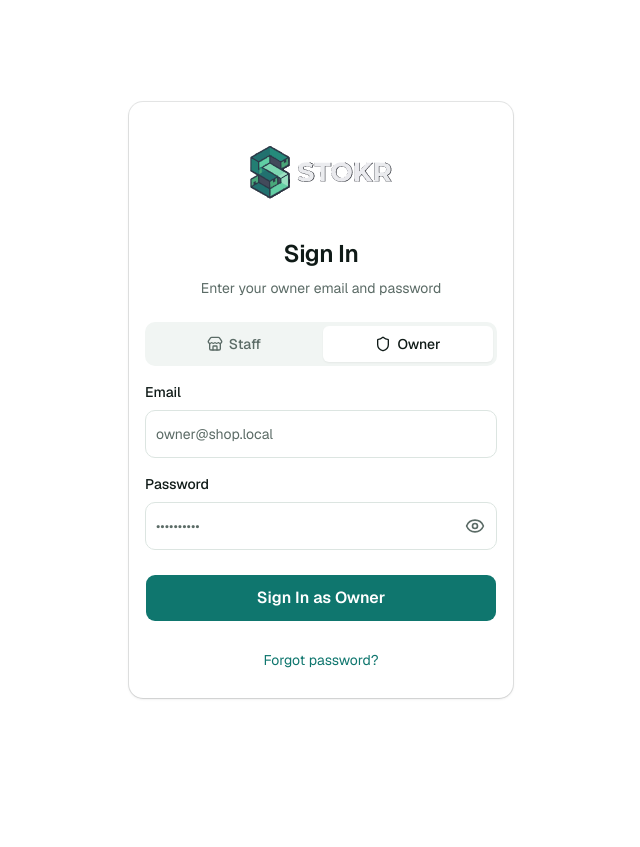
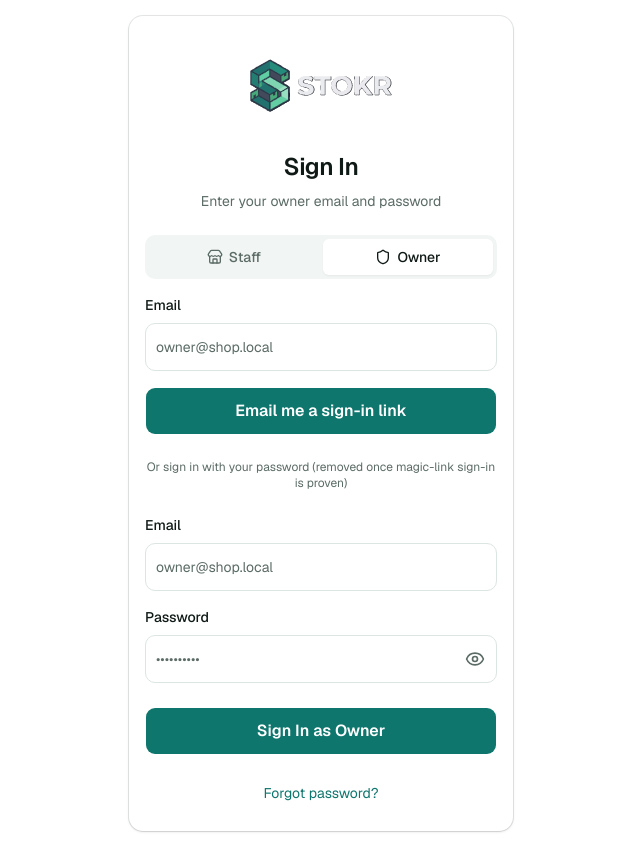
Before and after one commit to newelle-dev/stokr, a Next.js app: page /login in a window 1280 px wide. Both pictures are taken after a click on the button "Owner". Shown: the whole page, without its empty margins (319-959 px from the left). Before the commit the page ends 800 px from the top, so only its background shows below. Built offline with nearby package versions, Linux system fonts and the light colour scheme; no server answers.

Commit message:
feat(auth): add owner magic-link sign-in request

```diff
--- a/features/auth/actions.ts
+++ b/features/auth/actions.ts
@@ -9,6 +9,8 @@ import {
   staffLoginSchema,
   changePasswordSchema,
   forgotPasswordSchema,
+  magicLinkSchema,
+  type MagicLinkInput,
   type ForgotPasswordInput,
   type LoginInput,
   type StaffLoginInput,
@@ -209,6 +211,30 @@ export async function logoutAction(): Promise<void> {
 
 
 /**
+ * Emails a magic sign-in link. Supabase errors are ignored on purpose, so the
+ * reply never reveals whether the account exists. shouldCreateUser lets a new
+ * owner sign up with the same link.
+ */
+export async function requestMagicLinkAction(
+  rawInput: MagicLinkInput
+): Promise<ActionResult<null>> {
+  const parsed = magicLinkSchema.safeParse(rawInput);
+  if (!parsed.success) {
+    return errorResult('VALIDATION_ERROR', 'Please enter a valid email address');
+  }
+
+  const h = await headers();
+  const origin = h.get('origin') ?? `https://${h.get('host')}`;
+  const supabase = await createClient();
+  await supabase.auth.signInWithOtp({
+    email: parsed.data.email,
+    options: { emailRedirectTo: `${origin}/login/callback`, shouldCreateUser: true },
+  });
+
+  return successResult(null);
+}
+
+/**
  * Emails a password-reset link. Always answers "ok" for a well-formed email,
  * whether or not the account exists, so nobody can probe for accounts.
  */
--- a/features/auth/components/login-form.tsx
+++ b/features/auth/components/login-form.tsx
@@ -13,6 +13,7 @@ import {
   type StaffLoginInput,
 } from '../schemas';
 import { loginAction, staffLoginAction } from '../actions';
+import { MagicLinkForm } from './magic-link-form';
 import { Button } from '@/components/ui/button';
 import { Input } from '@/components/ui/input';
 import { Label } from '@/components/ui/label';
@@ -236,6 +237,11 @@ export function LoginForm() {
             </Button>
           </form>
         ) : (
+          <div className="space-y-6">
+          <MagicLinkForm />
+          <p className="text-center text-xs text-[var(--muted-foreground)]">
+            Or sign in with your password (removed once magic-link sign-in is proven)
+          </p>
           <form onSubmit={ownerForm.handleSubmit(onOwnerSubmit)} className="space-y-4">
             <div className="space-y-2">
               <Label htmlFor="email" className="text-sm font-medium text-[var(--foreground)]">
@@ -302,6 +308,7 @@ export function LoginForm() {
               Forgot password?
             </Link>
           </form>
+          </div>
         )}
       </CardContent>
     </Card>
--- /dev/null
+++ b/features/auth/components/magic-link-form.tsx
@@ -0,0 +1,77 @@
+'use client';
+
+import * as React from 'react';
+import { useForm } from 'react-hook-form';
+import { zodResolver } from '@/lib/zod-resolver';
+import { magicLinkSchema, type MagicLinkInput } from '../schemas';
+import { requestMagicLinkAction } from '../actions';
+import { Button } from '@/components/ui/button';
+import { Input } from '@/components/ui/input';
+import { Label } from '@/components/ui/label';
+
+export function MagicLinkForm() {
+  const [sent, setSent] = React.useState(false);
+  const [error, setError] = React.useState<string | null>(null);
+  const [isSubmitting, setIsSubmitting] = React.useState(false);
+
+  const form = useForm<MagicLinkInput>({
+    resolver: zodResolver(magicLinkSchema),
+    defaultValues: { email: '' },
+  });
+
+  const onSubmit = async (data: MagicLinkInput) => {
+    setError(null);
+    setIsSubmitting(true);
+    try {
+      const result = await requestMagicLinkAction(data);
+      if (!result.ok) {
+        setError(result.error.message);
+        return;
+      }
+      setSent(true);
+    } catch {
+      setError('Something went wrong. Please try again.');
+    } finally {
+      setIsSubmitting(false);
+    }
+  };
+
+  if (sent) {
+    return (
+      <p role="status" className="rounded-[var(--radius-md)] bg-[var(--muted)] p-3 text-sm text-[var(--foreground)]">
+        Check your email for a sign-in link.
+      </p>
+    );
+  }
+
+  return (
+    <form onSubmit={form.handleSubmit(onSubmit)} className="space-y-4">
+      {error && (
+        <p role="alert" className="text-sm text-[var(--destructive)]">
+          {error}
+        </p>
+      )}
+      <div className="space-y-2">
+        <Label htmlFor="magicEmail" className="text-sm font-medium text-[var(--foreground)]">
+          Email
+        </Label>
+        <Input
+          id="magicEmail"
+          type="email"
+          autoComplete="email"
+          autoCapitalize="none"
+          placeholder="owner@shop.local"
+          className="h-12 text-base"
+          disabled={isSubmitting}
+          {...form.register('email')}
+        />
+        {form.formState.errors.email && (
+          <p className="text-xs text-[var(--destructive)]">{form.formState.errors.email.message}</p>
+        )}
+      </div>
+      <Button type="submit" className="h-12 w-full text-base font-semibold" disabled={isSubmitting}>
+        {isSubmitting ? 'Sending…' : 'Email me a sign-in link'}
+      </Button>
+    </form>
+  );
+}
--- a/features/auth/schemas.ts
+++ b/features/auth/schemas.ts
@@ -51,5 +51,8 @@ export const changePasswordSchema = z
 
 export type ChangePasswordInput = z.infer<typeof changePasswordSchema>;
 
+export const magicLinkSchema = ownerLoginSchema.pick({ email: true });
+export type MagicLinkInput = z.infer<typeof magicLinkSchema>;
+
 export const forgotPasswordSchema = ownerLoginSchema.pick({ email: true });
 export type ForgotPasswordInput = z.infer<typeof forgotPasswordSchema>;
```
Also changed, not shown: 1 other file (tests, documents, lock files or other folders).
